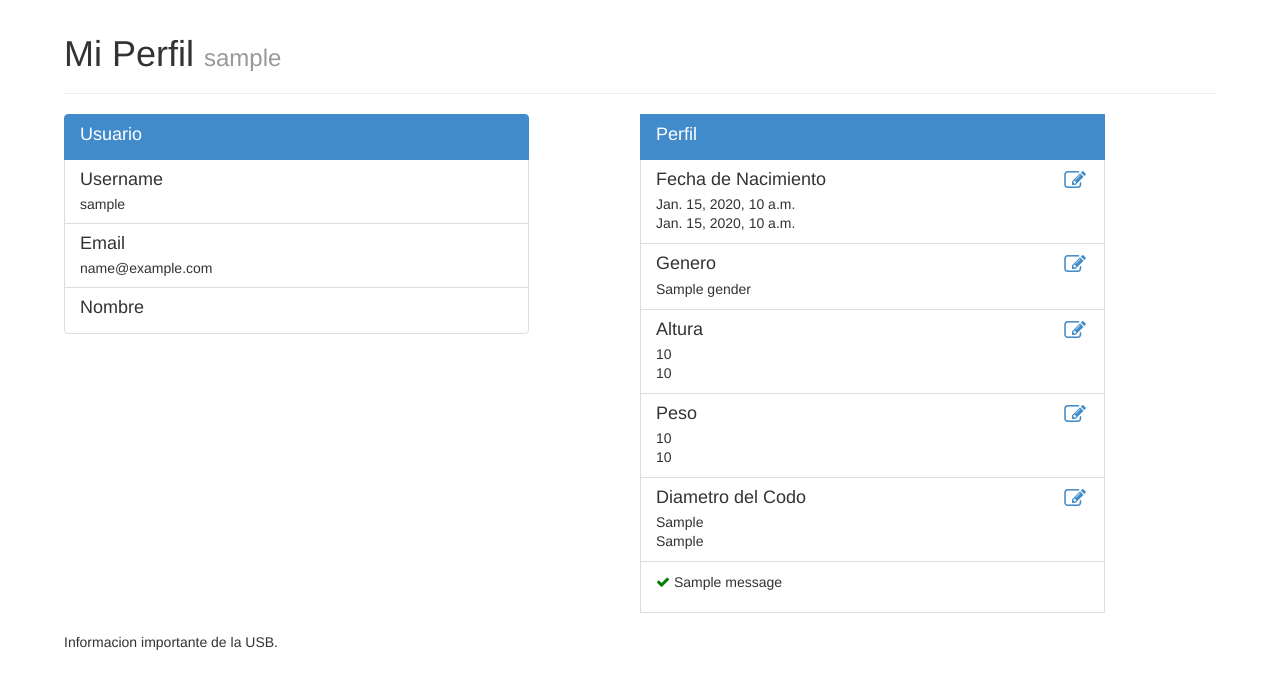
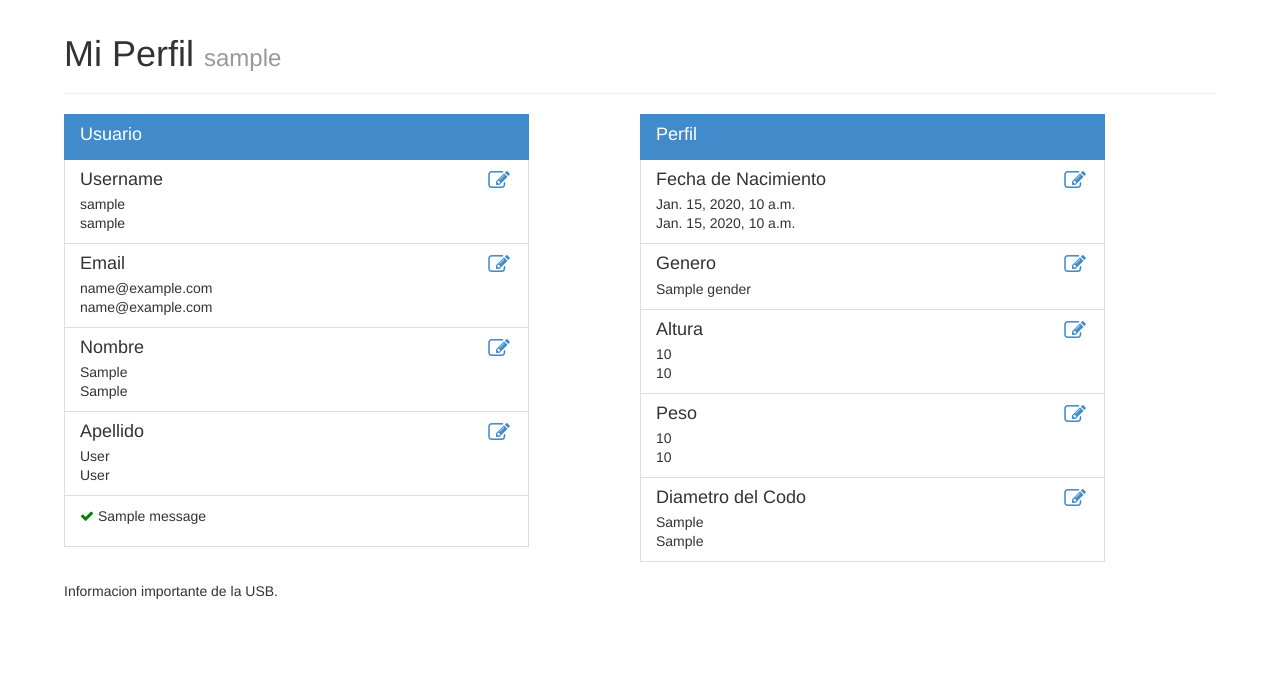
Before and after one commit to dmallcott/C-Nutra, a Django app: template c_nutra/templates/profile/profile.html in a window 1280 px wide. Shown: the part 56-745 px from the top of the page. Run offline with Django 3.2, Linux system fonts and the light colour scheme; a user stored in the database is signed in; tables that the repository leaves empty hold one stand-in row (values such as "Sample post"); the template is opened without the code that fills it: most values are stand-ins (such as "Sample title", 1, 10 or a date in 2020); one stand-in notice (Sample message) is shown; parts of the project's set-up code (start-up, migrations or seed data) failed here and were passed over; some libraries are stand-ins or nearby versions.

Commit message:
Im amazing. It's working. User profiles are officially editable.

```diff
--- a/c_nutra/static/css/profile.css
+++ b/c_nutra/static/css/profile.css
@@ -2,7 +2,7 @@
 	font-size:1.2em;
 }
 
-.new_field, #submit	 {
+.new_field, #submit_user, #submit_profile	 {
 	display: none;
 }
 
--- a/c_nutra/templates/profile/profile.html
+++ b/c_nutra/templates/profile/profile.html
@@ -10,37 +10,71 @@
 {% block body %}
 	<div class="wrapper" style="padding: 50px 5%;">
 		<div class="page-header">
-		  <h1>Mi Perfil <small>{{ profile.user.username }}</small></h1>
+		  <h1>Mi Perfil <small>{{ user.username }}</small></h1>
 		</div>
 
 		<div class="row" style="margin: 0">
-			<div class="list-group col-md-5">
+			<form action="." method="POST" class="list-group col-md-5">
+				{% csrf_token %}
 				<div class="list-group-item active">
-					<h4 class="list-group-item-heading">Usuario
-					</h4>
+					<h4 class="list-group-item-heading">Usuario</h4>
 				</div>
 				<div class="list-group-item">
 					<h4 class="list-group-item-heading">Username
+						<a id="edit_username" style="float:right">
+							<i class="fa fa-fw fa-15 fa-pencil-square-o"></i>
+						</a>
 					</h4>
-					<p class="list-group-item-text">{{ profile.user.username }}</p>
+					<p id="username" class="list-group-item-text">{{ user.username }}</p>
+					{{ form_user.username|attr:"class:form-control new_field" }}
 				</div>
 				<div class="list-group-item">
-					<h4 class="list-group-item-heading">Email</h4>
-					<p class="list-group-item-text">
-						{{ user.email}}
-					</p>
+					<h4 class="list-group-item-heading">Email
+						<a id="edit_email" style="float:right">
+							<i class="fa fa-fw fa-15 fa-pencil-square-o"></i>
+						</a>
+					</h4>
+					<p id="email" class="list-group-item-text">{{ user.email }}</p>
+					{{ form_user.email|attr:"class:form-control new_field" }}
 				</div>
 				<div class="list-group-item">
 					<h4 class="list-group-item-heading">Nombre
+						<a id="edit_first_name" style="float:right">
+							<i class="fa fa-fw fa-15 fa-pencil-square-o"></i>
+						</a>
 					</h4>
-					<p class="list-group-item-text">
-						{{ user.name }}
-					</p>
+					<p id="first_name" class="list-group-item-text">{{ user.first_name }}</p>
+					{{ form_user.first_name|attr:"class:form-control new_field" }}
 				</div>
+				<div class="list-group-item">
+					<h4 class="list-group-item-heading">Apellido
+						<a id="edit_last_name" style="float:right">
+							<i class="fa fa-fw fa-15 fa-pencil-square-o"></i>
+						</a>
+					</h4>
+					<p id="last_name" class="list-group-item-text">{{ user.last_name }}</p>
+					{{ form_user.last_name|attr:"class:form-control new_field" }}
 				</div>
+				{% if messages and not profile_messages %}
+				<div class="messages list-group-item">
+				    {% for message in messages %}
+						{% if message.level == 40 %}
+				    		<p><i class="fa fa-exclamation" style="color: red"></i>  {{ message }}</p>
+			    		{% else %}
+			    			<p><i class="fa fa-check" style="color: green"></i>  {{ message }}</p>
+			    		{% endif %}
+				    {% endfor %}
+				</div>
+				{% endif %}
+				<div id="submit_user" class="list-group-item text-center">
+					<input type="hidden" name="user-form"/>
+					<button class="btn btn-danger" onclick="window.location.reload();">Cancelar</button>
+					<button type="submit" class="btn btn-primary">Aceptar</button>
+				</div>
+			</form>
+
 			<form action="." method="POST" class="list-group col-md-5 col-md-offset-1">
 				{% csrf_token %}
-
 				<div class="list-group-item active">
 					<h4 class="list-group-item-heading">Perfil
 					</h4>
@@ -52,7 +86,7 @@
 						</a>
 					</h4>
 					<p id="date" class="list-group-item-text">{{ profile.birthday }}</p>
-					{{ edited_profile.birthday|attr:"class:form-control new_field" }}
+					{{ form_profile.birthday|attr:"class:form-control new_field" }}
 				</div>
 				<div class="list-group-item">
 					<h4 class="list-group-item-heading">Genero
@@ -67,7 +101,7 @@
 							Femenino
 						{% endif %}
 					</p>
-					{{ edited_profile.gender|attr:"class:form-control new_field" }}
+					{{ form_profile.gender|attr:"class:form-control new_field" }}
 				</div>
 				<div class="list-group-item">
 					<h4 class="list-group-item-heading">Altura
@@ -78,7 +112,7 @@
 					<p id="height" class="list-group-item-text">
 						{{ profile.height }}
 					</p>
-					{{ edited_profile.height|attr:"class:form-control new_field" }}
+					{{ form_profile.height|attr:"class:form-control new_field" }}
 				</div>
 				<div class="list-group-item">
 					<h4 class="list-group-item-heading">Peso
@@ -89,7 +123,7 @@
 					<p id="weight" class="list-group-item-text">
 						{{ profile.weight }}
 					</p>
-					{{ edited_profile.weight|attr:"class:form-control new_field" }}
+					{{ form_profile.weight|attr:"class:form-control new_field" }}
 				</div>
 				<div class="list-group-item">
 					<h4 class="list-group-item-heading">Diametro del Codo
@@ -100,9 +134,9 @@
 					<p id="elbow" class="list-group-item-text">
 						{{ profile.elbow_diameter }}
 					</p>
-					{{ edited_profile.elbow_diameter|attr:"class:form-control new_field" }}
+					{{ form_profile.elbow_diameter|attr:"class:form-control new_field" }}
 				</div>
-				{% if messages %}
+				{% if messages and profile_messages %}
 				<div class="messages list-group-item">
 				    {% for message in messages %}
 						{% if message.level == 40 %}
@@ -113,7 +147,8 @@
 				    {% endfor %}
 				</div>
 				{% endif %}
-				<div id="submit" class="list-group-item text-center">
+				<div id="submit_profile" class="list-group-item text-center">
+					<input type="hidden" name="profile-form"/>
 					<button class="btn btn-danger" onclick="window.location.reload();">Cancelar</button>
 					<button type="submit" class="btn btn-primary">Aceptar</button>
 				</div>
@@ -125,32 +160,53 @@
 
 {% block scripts %}
 	<script>
+		$("#edit_username").on('click', function() {
+			$('#username').hide();
+	   		$("#id_username").show();
+	   		$('#submit_user').show();
+		});
+		$("#edit_email").on('click', function() {
+			$('#gender').hide();
+	   		$("#id_email").show();
+	   		$('#submit_user').show();
+		});
+		$("#edit_first_name").on('click', function() {
+			$('#height').hide();
+	   		$("#id_first_name").show();
+	   		$('#submit_user').show();
+		});
+		$("#edit_last_name").on('click', function() {
+			$('#weight').hide();
+	   		$("#id_last_name").show();
+	   		$('#submit_user').show();
+		});
+	</script>
+	<script>
 		$("#edit_date").on('click', function() {
 			$('#date').hide();
 	   		$("#id_birthday").show();
-   		$('#submit').show();
+	   		$('#submit_profile').show();
 		});
 		$("#edit_gender").on('click', function() {
 			$('#gender').hide();
 	   		$("#id_gender").show();
-   		$('#submit').show();
+	   		$('#submit_profile').show();
 		});
 		$("#edit_height").on('click', function() {
 			$('#height').hide();
 	   		$("#id_height").show();
-   		$('#submit').show();
+	   		$('#submit_profile').show();
 		});
 		$("#edit_weight").on('click', function() {
 			$('#weight').hide();
 	   		$("#id_weight").show();
-   		$('#submit').show();
+	   		$('#submit_profile').show();
 		});
 		$("#edit_elbow").on('click', function() {
 			$('#elbow').hide();
 	   		$("#id_elbow_diameter").show();
-   		$('#submit').show();
+	   		$('#submit_profile').show();
 		});
-
 	</script>
 	<script src="//code.jquery.com/ui/1.10.4/jquery-ui.js"></script>
 	<script>
```
Also changed, not shown: c_nutra/apps/users/models.py (+14 -7 lines), c_nutra/apps/users/views.py (+56 -30 lines). Lines whose indentation alone changed are shown as unchanged.
